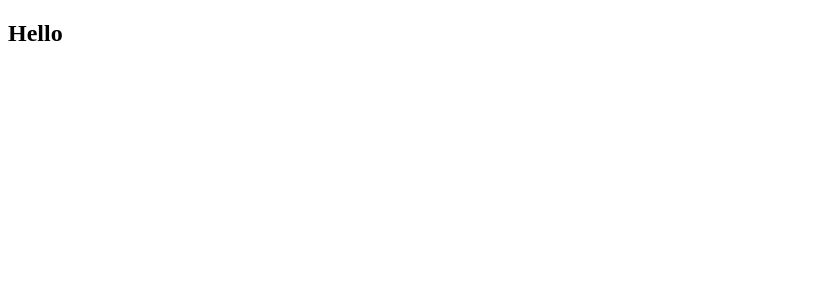
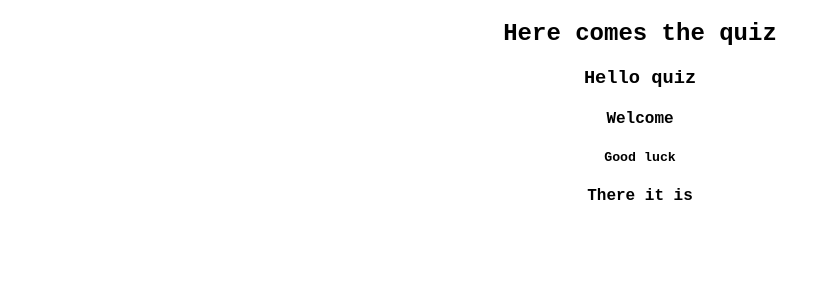
Before and after one commit to BillMux/react-typescript-pluralsight-course, a React (Create React App) app: page / in a window 1280 px wide. Shown: the top 300 px of the page, without its empty margins (0-829 px from the left). Built offline with nearby package versions, Linux system fonts and the light colour scheme.

Commit message:
Add styles for main page

```diff
--- a/src/StartQuiz.tsx
+++ b/src/StartQuiz.tsx
@@ -1,4 +1,4 @@
-
+import "./styles/StartQuiz.css"
 
 interface IProps {
 
@@ -7,9 +7,17 @@ interface IProps {
 const StartQuiz = (props: IProps) => {
 	return (
 		<>
-			<h2>Hello</h2>
+			<h2>Here comes the quiz</h2>
+			<h3>Hello quiz</h3>
+			<h4>Welcome</h4>
+			<h5>Good luck</h5>
+			<a onClick={start}>There it is</a>
 		</>
 	)
 }
 
+function start () {
+
+}
+
 export default StartQuiz
--- /dev/null
+++ b/src/styles/StartQuiz.css
@@ -0,0 +1,5 @@
+body {
+	font-family: 'Courier New', Courier, monospace;
+	font-weight: bold;
+	text-align: center;
+}
```
